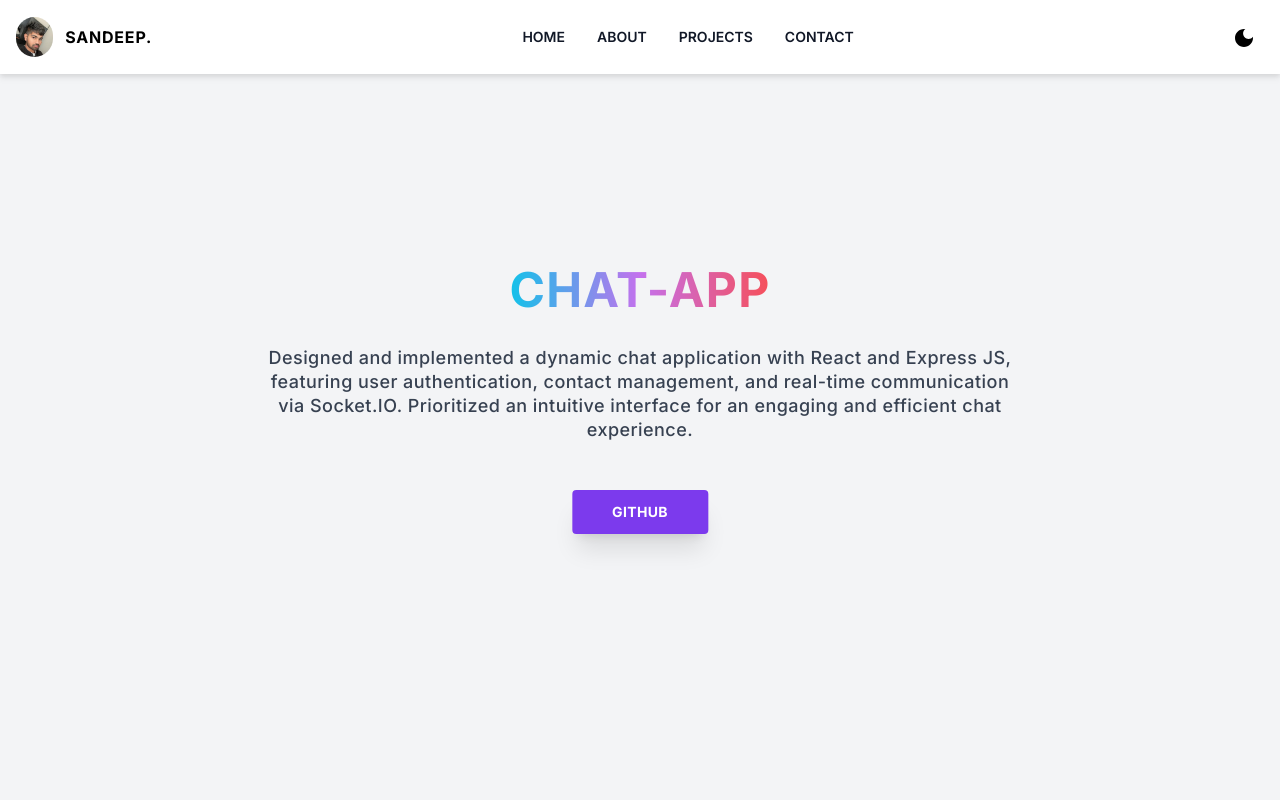
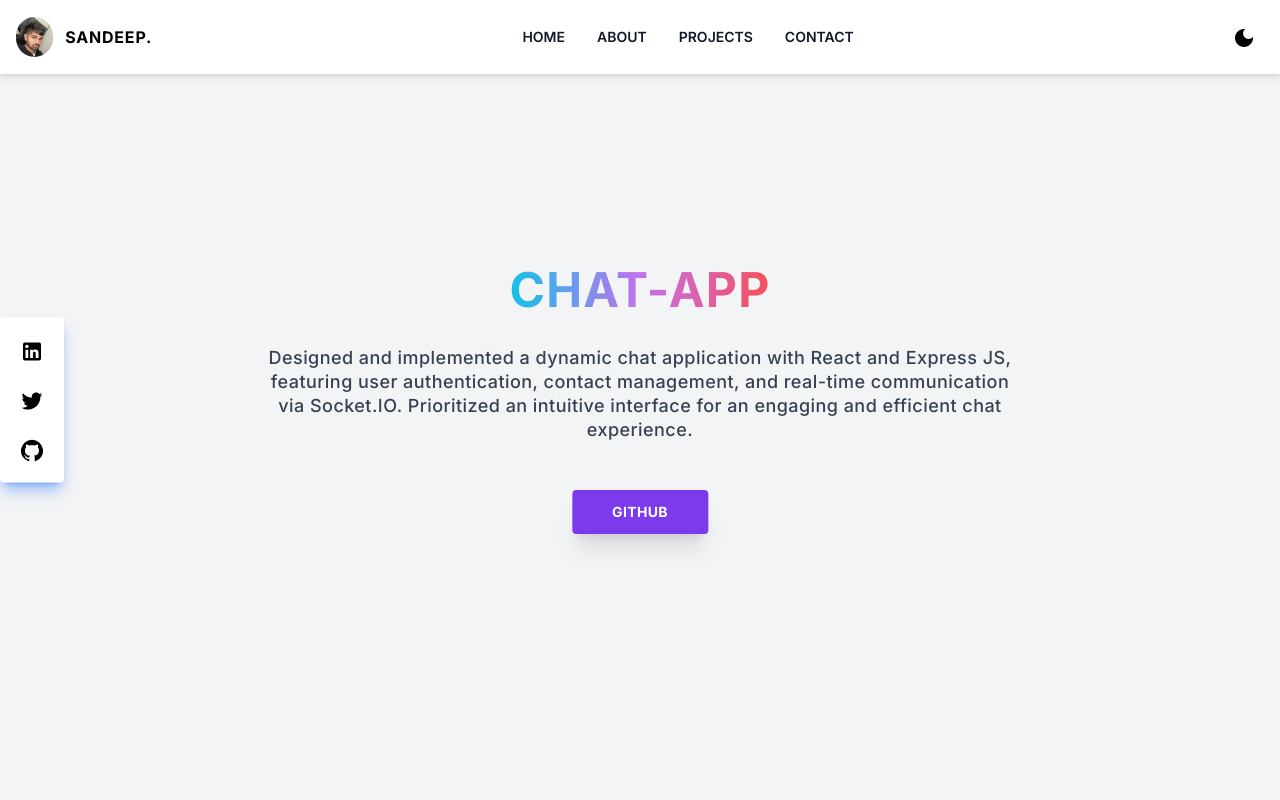
Before and after one commit to sandeep-reddy1101/portfolio, a Next.js app: page /project/chat-app in a window 1280 px wide. Shown: the top 800 px of the page. Built offline with nearby package versions, Linux system fonts and the light colour scheme.

Commit message:
added metadata

```diff
--- a/app/layout.tsx
+++ b/app/layout.tsx
@@ -8,8 +8,8 @@ import Footer from "@/components/footer";
 const inter = Inter({ subsets: ["latin"] });
 
 export const metadata: Metadata = {
-  title: "Create Next App",
-  description: "Generated by create next app",
+  title: "Sandeep Reddy Nimmala",
+  description: "Sandeep Reddy's portfolio website",
 };
 
 export default function RootLayout({
--- a/components/hero-container.tsx
+++ b/components/hero-container.tsx
@@ -1,18 +1,23 @@
-import {theme} from "@/lib/theme";
+import { theme } from "@/lib/theme";
+import SocialIcons from "./social-icons";
 
 export default function HeroContainer({
-  children, id
+  children,
+  id,
 }: {
   children: React.ReactNode;
-  id: string
+  id: string;
 }) {
   return (
     <section
       id={id}
       className="relative min-h-screen flex items-center justify-center"
     >
-      <div className={`absolute inset-0 bg-cover bg-center z-0 ${theme.hero.backgroundColor}`}></div>
+      <div
+        className={`absolute inset-0 bg-cover bg-center z-0 ${theme.hero.backgroundColor}`}
+      ></div>
       {children}
+      <SocialIcons />
     </section>
   );
 }
--- a/components/hero.tsx
+++ b/components/hero.tsx
@@ -1,8 +1,4 @@
-import Link from "next/link";
-
-import { socialMedia } from "@/lib/socialMedia";
 import { heroInfo } from "@/lib/data";
-import { theme } from "@/lib/theme";
 
 import HeroContent from "./hero-content";
 import HeroContainer from "./hero-container";
@@ -11,23 +7,6 @@ export default function Hero() {
   return (
     <HeroContainer id="home">
       <HeroContent {...heroInfo} home={true} />
-      <div
-        className={`hidden md:block absolute top-1/2 left-0 transform -translate-y-1/2 ${theme.social.hoverEffect} p-2 ${theme.social.backgroundColor} rounded`}
-      >
-        <div className="w-12">
-          {socialMedia.map((item) => {
-            return (
-              <Link
-                key={item.name}
-                href={item.link}
-                className={`w-full block p-3 transition duration-300 rounded-md ${theme.social.hoverIconBackgroundColor} ${theme.social.hoverIconTextColor}`}
-              >
-                {item.icon}
-              </Link>
-            );
-          })}
-        </div>
-      </div>
     </HeroContainer>
   );
 }
--- /dev/null
+++ b/components/social-icons.tsx
@@ -0,0 +1,25 @@
+import { socialMedia } from "@/lib/socialMedia";
+import { theme } from "@/lib/theme";
+import Link from "next/link";
+
+export default function SocialIcons() {
+  return (
+    <div
+      className={`hidden md:block absolute top-1/2 left-0 transform -translate-y-1/2 ${theme.social.hoverEffect} p-2 ${theme.social.backgroundColor} rounded`}
+    >
+      <div className="w-12">
+        {socialMedia.map((item) => {
+          return (
+            <Link
+              key={item.name}
+              href={item.link}
+              className={`w-full block p-3 transition duration-300 rounded-md ${theme.social.hoverIconBackgroundColor} ${theme.social.hoverIconTextColor}`}
+            >
+              {item.icon}
+            </Link>
+          );
+        })}
+      </div>
+    </div>
+  );
+}
```
